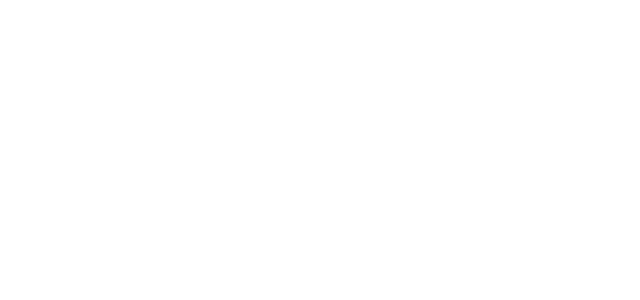
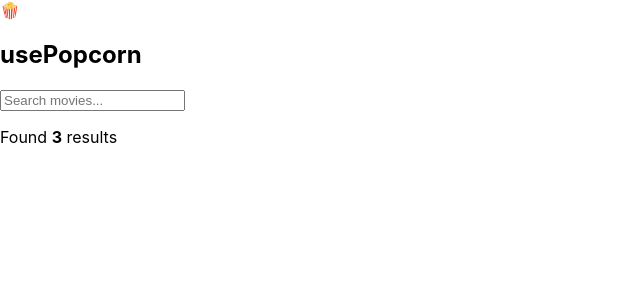
Before and after one commit to Klimcuks/watchemall, a React (Create React App) app: page / in a window 1280 px wide. Shown: the top 300 px of the page, without its empty margins (0-640 px from the left). Built offline with nearby package versions, Linux system fonts and the light colour scheme.

Commit message:
create navbar component

```diff
--- a/src/App.js
+++ b/src/App.js
@@ -49,9 +49,27 @@
 
 
 function App() {
+  const [query, setQuery] = useState("");
+  const [movies, setMovies] = useState(tempMovieData);
+
   return (
-    <div className="App">
-
+    <div>
+      <nav className="nav-bar">
+        <div className="logo">
+          <span role="img">🍿</span>
+          <h1>usePopcorn</h1>
+        </div>
+        <input
+          className="search"
+          type="text"
+          placeholder="Search movies..."
+          value={query}
+          onChange={(e) => setQuery(e.target.value)}
+        />
+        <p className="num-results">
+          Found <strong>{movies.length}</strong> results
+        </p>
+      </nav>
     </div>
   );
 }
```
